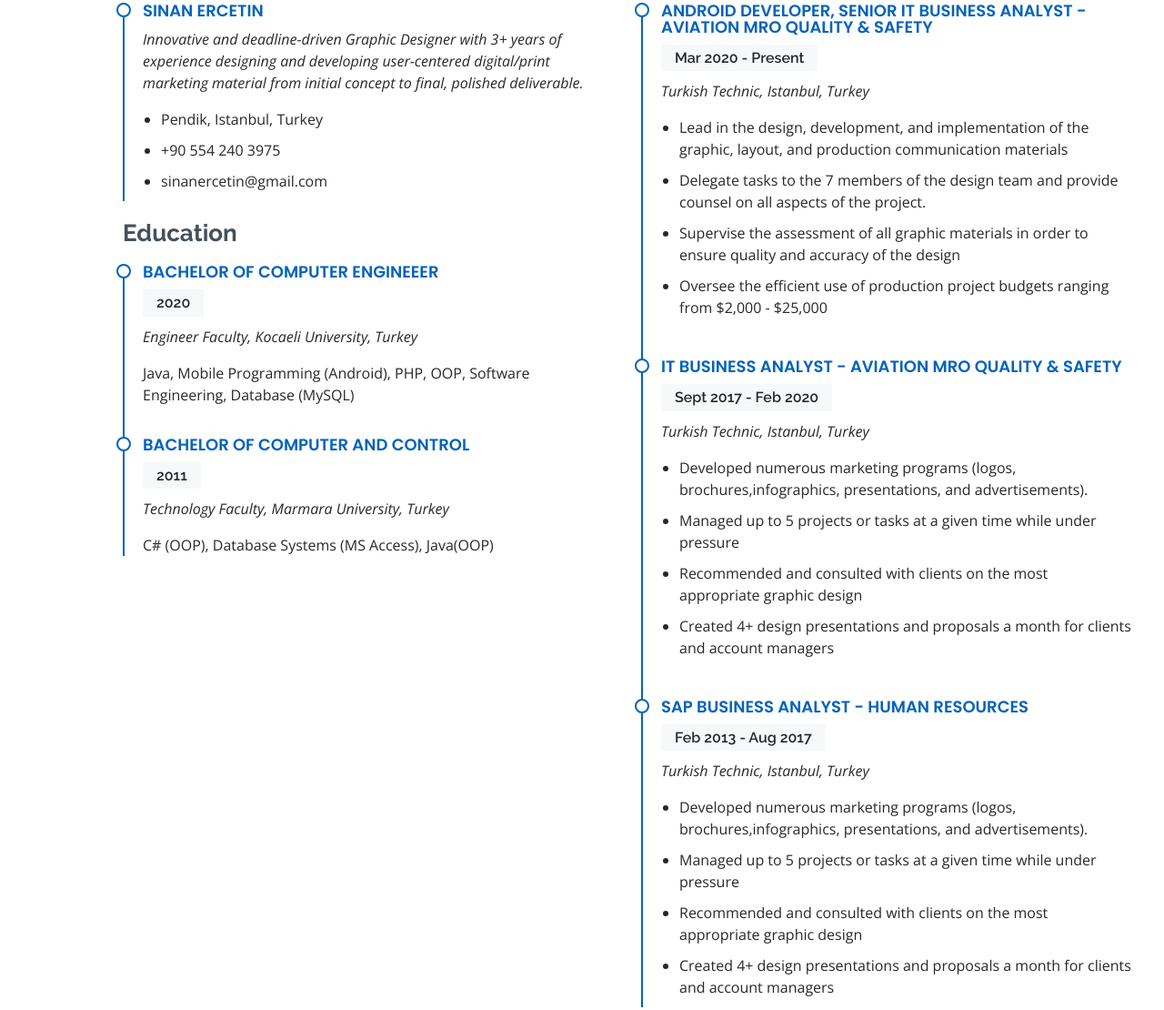
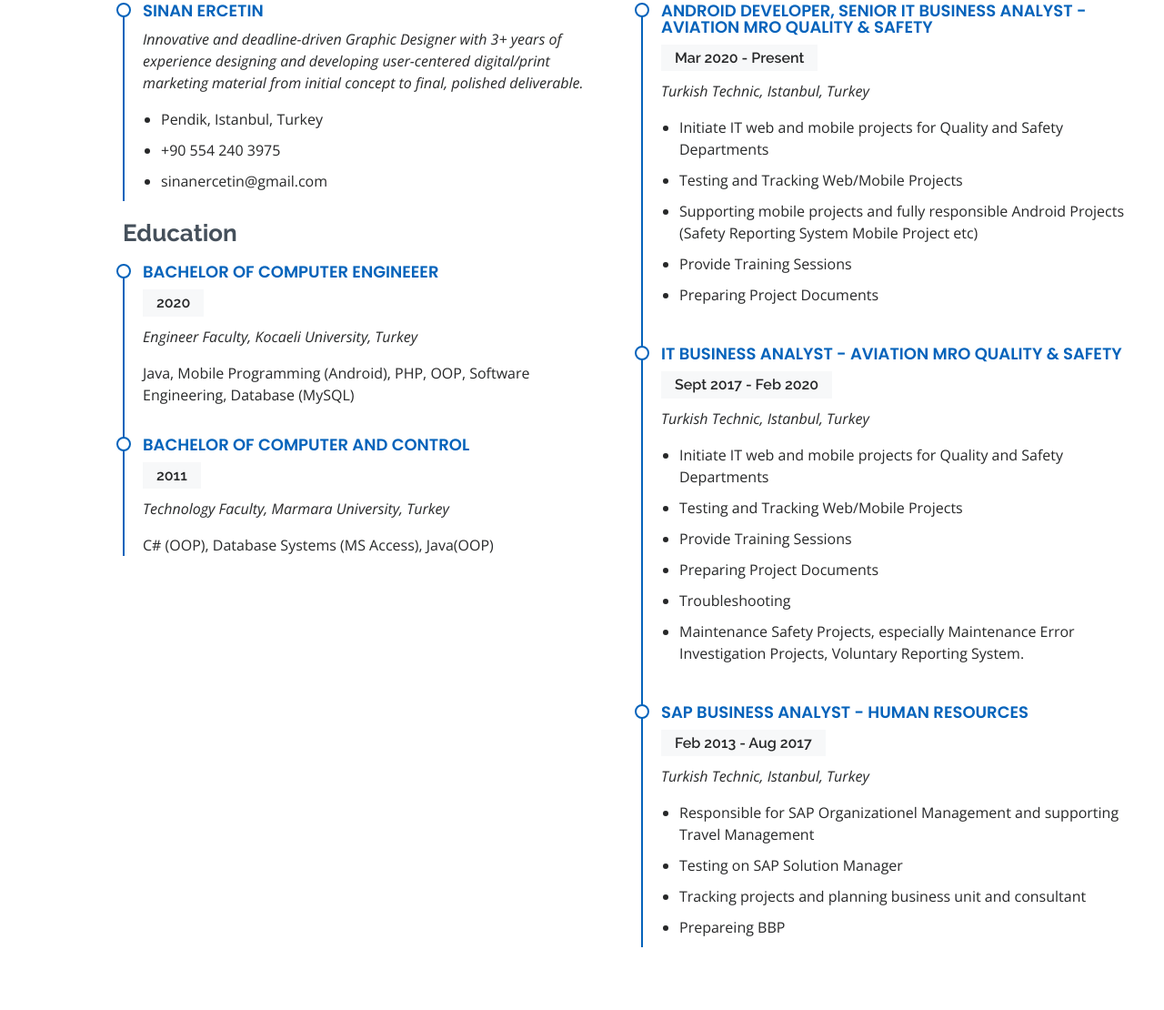
Before and after one commit to sinanercetin/sinanercetin.github.io, a plain HTML site: page index.html in a window 1280 px wide. Shown: the part 1950-3060 px from the top of the page at 91% size. Drawn offline with nearby package versions, Linux system fonts and the light colour scheme.

Commit message:
Update index.html

```diff
--- a/index.html
+++ b/index.html
@@ -165,10 +165,11 @@
               <h5>Mar 2020 - Present</h5>
               <p><em>Turkish Technic, Istanbul, Turkey </em></p>
               <ul>
-                <li>Lead in the design, development, and implementation of the graphic, layout, and production communication materials</li>
-                <li>Delegate tasks to the 7 members of the design team and provide counsel on all aspects of the project. </li>
-                <li>Supervise the assessment of all graphic materials in order to ensure quality and accuracy of the design</li>
-                <li>Oversee the efficient use of production project budgets ranging from $2,000 - $25,000</li>
+                <li>Initiate IT web and mobile projects for Quality and Safety Departments</li>
+                <li>Testing and Tracking Web/Mobile Projects</li>
+                <li>Supporting mobile projects and fully responsible Android Projects (Safety Reporting System Mobile Project etc)</li>
+                <li>Provide Training Sessions</li>
+                <li>Preparing Project Documents</li>
               </ul>
             </div>
             <div class="resume-item">
@@ -176,10 +177,12 @@
               <h5>Sept 2017 - Feb 2020</h5>
               <p><em>Turkish Technic, Istanbul, Turkey</em></p>
               <ul>
-                <li>Developed numerous marketing programs (logos, brochures,infographics, presentations, and advertisements).</li>
-                <li>Managed up to 5 projects or tasks at a given time while under pressure</li>
-                <li>Recommended and consulted with clients on the most appropriate graphic design</li>
-                <li>Created 4+ design presentations and proposals a month for clients and account managers</li>
+                <li>Initiate IT web and mobile projects for Quality and Safety Departments</li>
+                <li>Testing and Tracking Web/Mobile Projects</li>
+                <li>Provide Training Sessions</li>
+                <li>Preparing Project Documents</li>
+                <li>Troubleshooting</li>
+                <li>Maintenance Safety Projects, especially Maintenance Error Investigation Projects, Voluntary Reporting System.</li>
               </ul>
             </div>
               <div class="resume-item">
@@ -187,10 +190,10 @@
               <h5>Feb 2013 - Aug 2017</h5>
               <p><em>Turkish Technic, Istanbul, Turkey</em></p>
               <ul>
-                <li>Developed numerous marketing programs (logos, brochures,infographics, presentations, and advertisements).</li>
-                <li>Managed up to 5 projects or tasks at a given time while under pressure</li>
-                <li>Recommended and consulted with clients on the most appropriate graphic design</li>
-                <li>Created 4+ design presentations and proposals a month for clients and account managers</li>
+                <li>Responsible for SAP Organizationel Management and supporting Travel Management</li>
+                <li>Testing on SAP Solution Manager</li>
+                <li>Tracking projects and planning business unit and consultant</li>
+                <li>Prepareing BBP</li>
               </ul>
             </div>
           </div>
```
